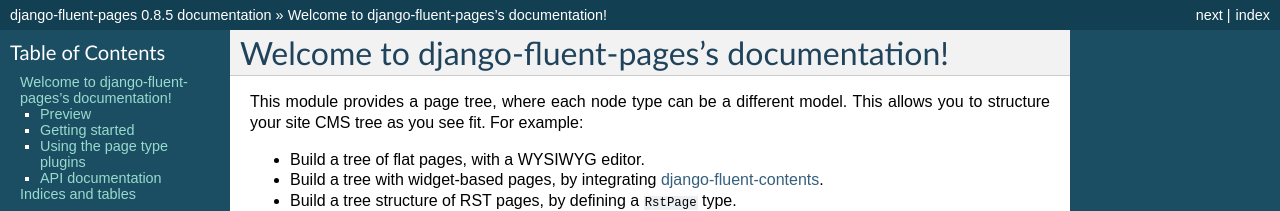
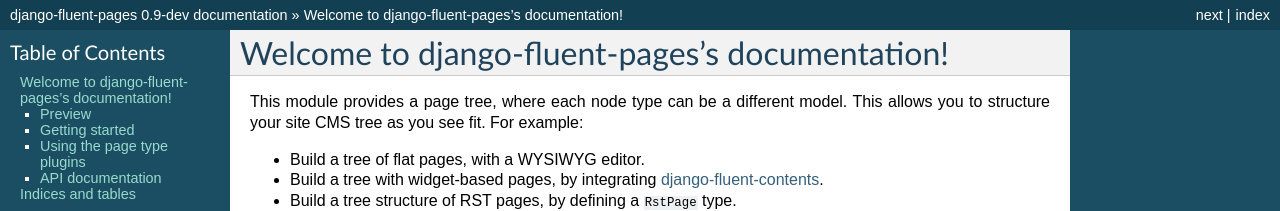
Before and after one commit to django-fluent/django-fluent-pages, a Sphinx documentation site: the page built from docs/index.rst, in a window 1280 px wide and 900 px high. Shown: the top 211 px of the window. Built offline with Sphinx 7.4.7, drawn with Linux system fonts in a browser that asks for light colours; some of the changed text lies outside the part shown.

Commit message:
Set version to 0.9a1

```diff
--- a/docs/conf.py
+++ b/docs/conf.py
@@ -61,9 +61,9 @@ copyright = u'2013, Diederik van der Boor'
 # built documents.
 #
 # The short X.Y version.
-version = '0.8.5'
+version = '0.9a1'
 # The full version, including alpha/beta/rc tags.
-release = '0.8.5'
+release = '0.9-dev'
 
 # The language for content autogenerated by Sphinx. Refer to documentation
 # for a list of supported languages.
--- a/fluent_pages/__init__.py
+++ b/fluent_pages/__init__.py
@@ -1,5 +1,5 @@
 # following PEP 386
-__version__ = "0.8.5"
+__version__ = "0.9a1"
 
 # Do some sane version checking
 import django
```
